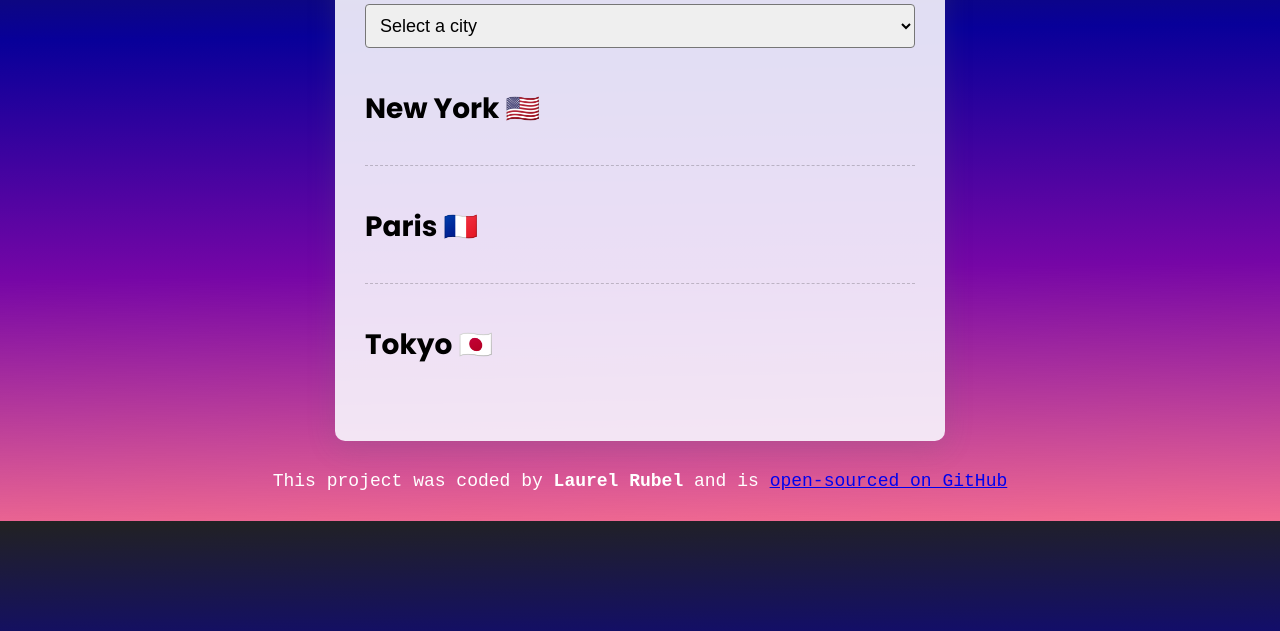
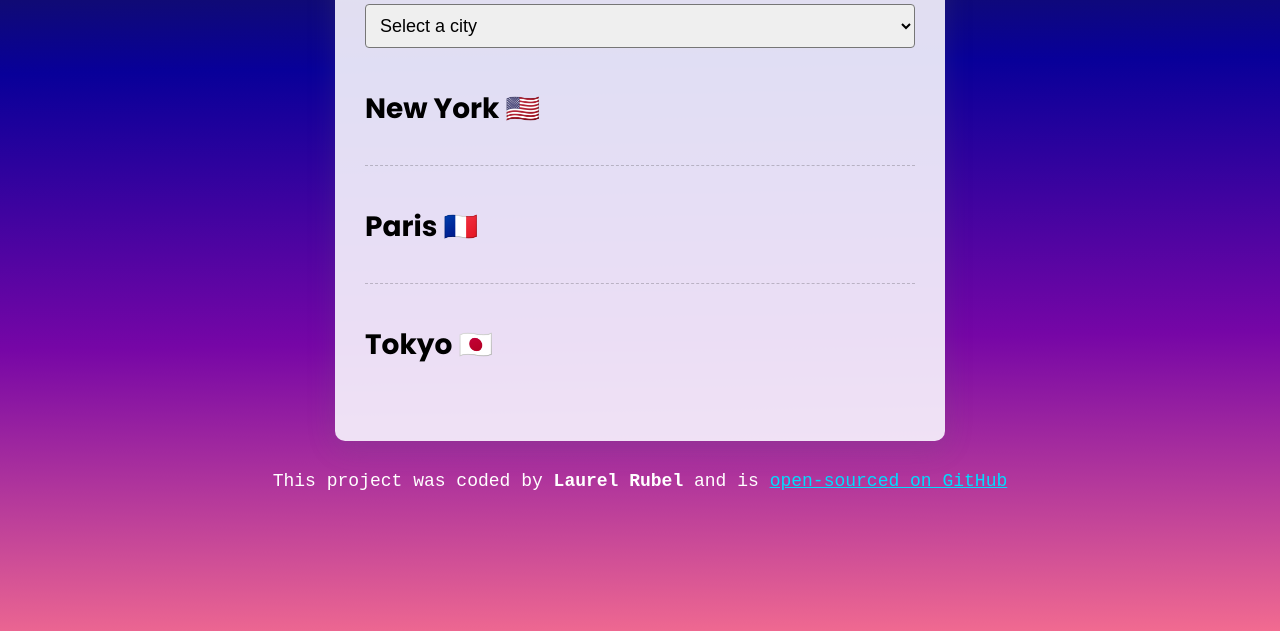
Before and after one commit to LaurelFR/world-clock, a plain HTML site: page index.html in a window 1280 px wide. Shown: the part 169-800 px from the top of the page. Drawn offline with nearby package versions, Linux system fonts and the light colour scheme; a script that the page names is missing.

Commit message:
Updated css styles

```diff
--- a/css/style.css
+++ b/css/style.css
@@ -6,6 +6,8 @@ body {
     rgb(118, 6, 166) 63.4%,
     rgba(233, 0, 64, 0.58) 100.1%
   );
+  background-repeat: no-repeat;
+  background-attachment: fixed;
   font-family: "Poppins", sans-serif;
 }
 
@@ -71,3 +73,6 @@ footer {
   font-family: monospace;
   color: #fff;
 }
+footer a {
+  color: #00ddff;
+}
--- a/index.html
+++ b/index.html
@@ -57,7 +57,8 @@
         </div>
     </div>
     <footer>
-        This project was coded by <strong>Laurel Rubel</strong> and is <a href="#" target="_blank">open-sourced on
+        This project was coded by <strong>Laurel Rubel</strong> and is <a href="https://github.com/LaurelFR/world-clock"
+            target="_blank">open-sourced on
             GitHub</a>
     </footer>
     <script src="javascript/index.js"></script>
```
